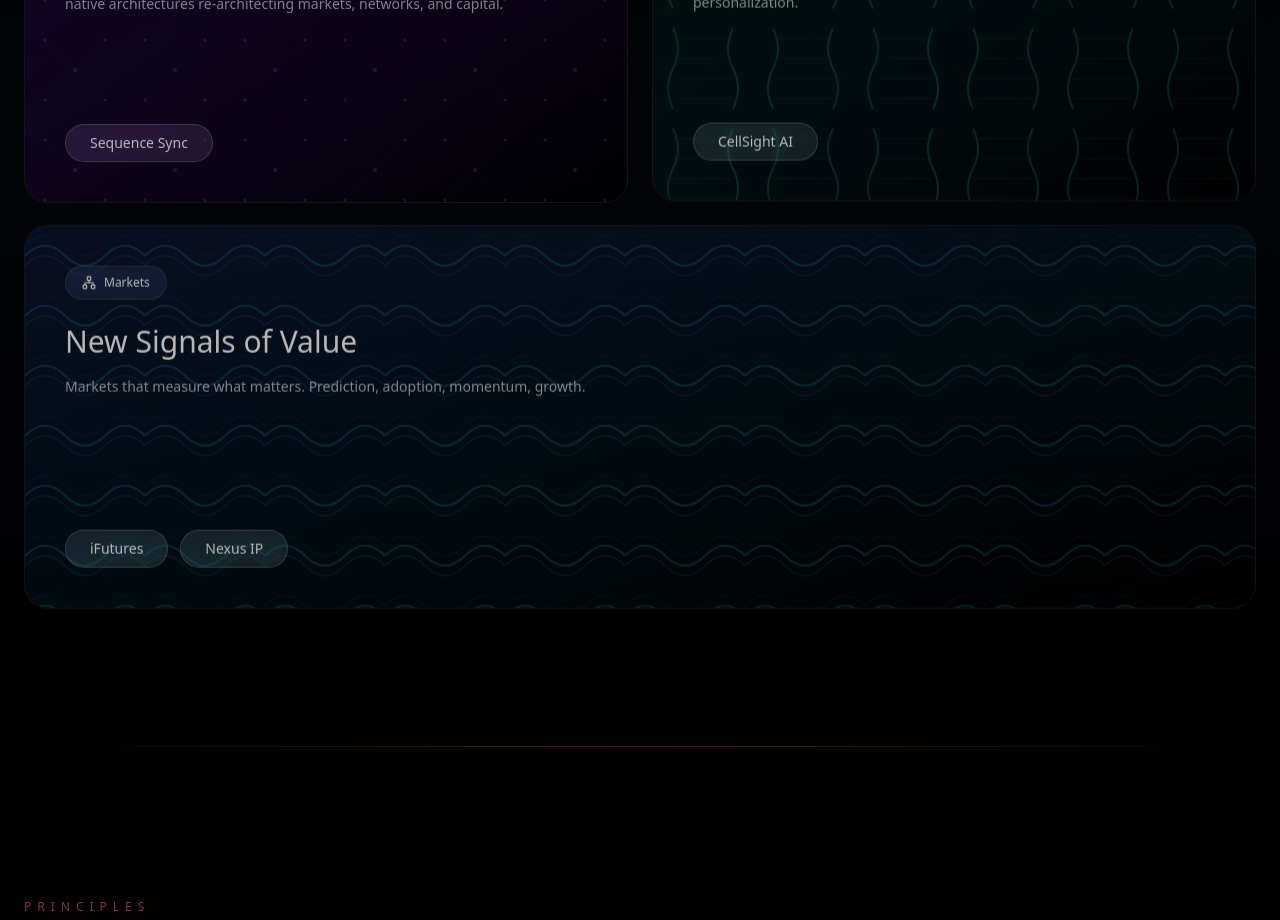
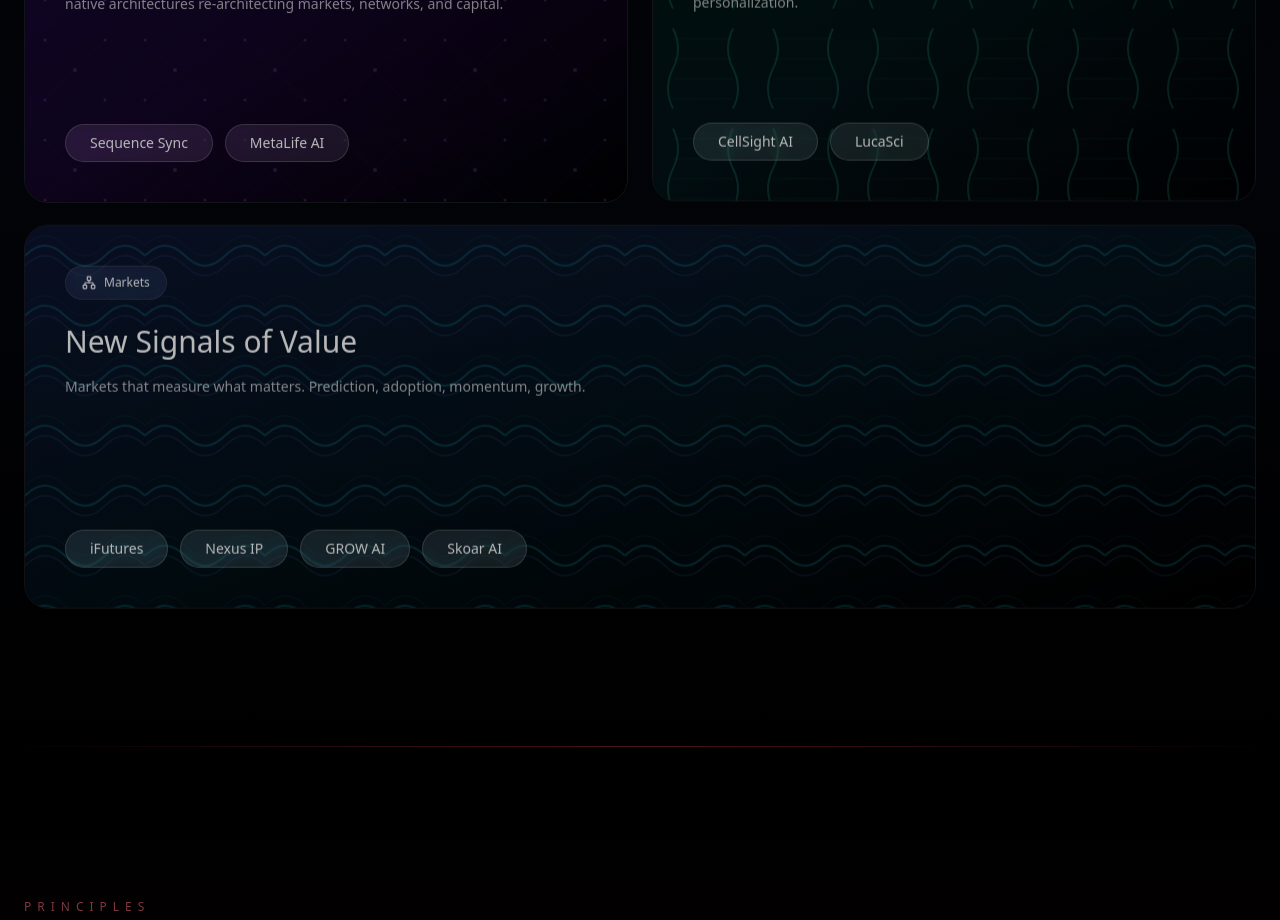
Before and after one commit to anigsi42/ab-plus-ventures, a React (Create React App) app: page / in a window 1280 px wide. Shown: the part 4600-5520 px from the top of the page. Built offline with nearby package versions, Linux system fonts and the light colour scheme.

Commit message:
Add new ventures and parallax effects

```diff
--- a/src/App.js
+++ b/src/App.js
@@ -828,6 +828,9 @@
                   <span className="px-4 sm:px-6 py-1.5 sm:py-2 bg-white/10 backdrop-blur-sm text-white rounded-full text-xs sm:text-sm font-light border border-white/20 hover:bg-white/20 transition-colors cursor-pointer">
                     Sequence Sync
                   </span>
+                  <span className="px-4 sm:px-6 py-1.5 sm:py-2 bg-white/10 backdrop-blur-sm text-white rounded-full text-xs sm:text-sm font-light border border-white/20 hover:bg-white/20 transition-colors cursor-pointer">
+                    MetaLife AI
+                  </span>
                 </div>
               </div>
             </div>
@@ -869,6 +872,9 @@
                   <span className="px-4 sm:px-6 py-1.5 sm:py-2 bg-white/10 backdrop-blur-sm text-white rounded-full text-xs sm:text-sm font-light border border-white/20 hover:bg-white/20 transition-colors cursor-pointer">
                     CellSight AI
                   </span>
+                  <span className="px-4 sm:px-6 py-1.5 sm:py-2 bg-white/10 backdrop-blur-sm text-white rounded-full text-xs sm:text-sm font-light border border-white/20 hover:bg-white/20 transition-colors cursor-pointer">
+                    LucaSci
+                  </span>
                 </div>
               </div>
             </div>
@@ -909,6 +915,12 @@
                   </span>
                   <span className="px-4 sm:px-6 py-1.5 sm:py-2 bg-white/10 backdrop-blur-sm text-white rounded-full text-xs sm:text-sm font-light border border-white/20 hover:bg-white/20 transition-colors cursor-pointer">
                     Nexus IP
+                  </span>
+                  <span className="px-4 sm:px-6 py-1.5 sm:py-2 bg-white/10 backdrop-blur-sm text-white rounded-full text-xs sm:text-sm font-light border border-white/20 hover:bg-white/20 transition-colors cursor-pointer">
+                    GROW AI
+                  </span>
+                  <span className="px-4 sm:px-6 py-1.5 sm:py-2 bg-white/10 backdrop-blur-sm text-white rounded-full text-xs sm:text-sm font-light border border-white/20 hover:bg-white/20 transition-colors cursor-pointer">
+                    Skoar AI
                   </span>
                 </div>
               </div>
```
